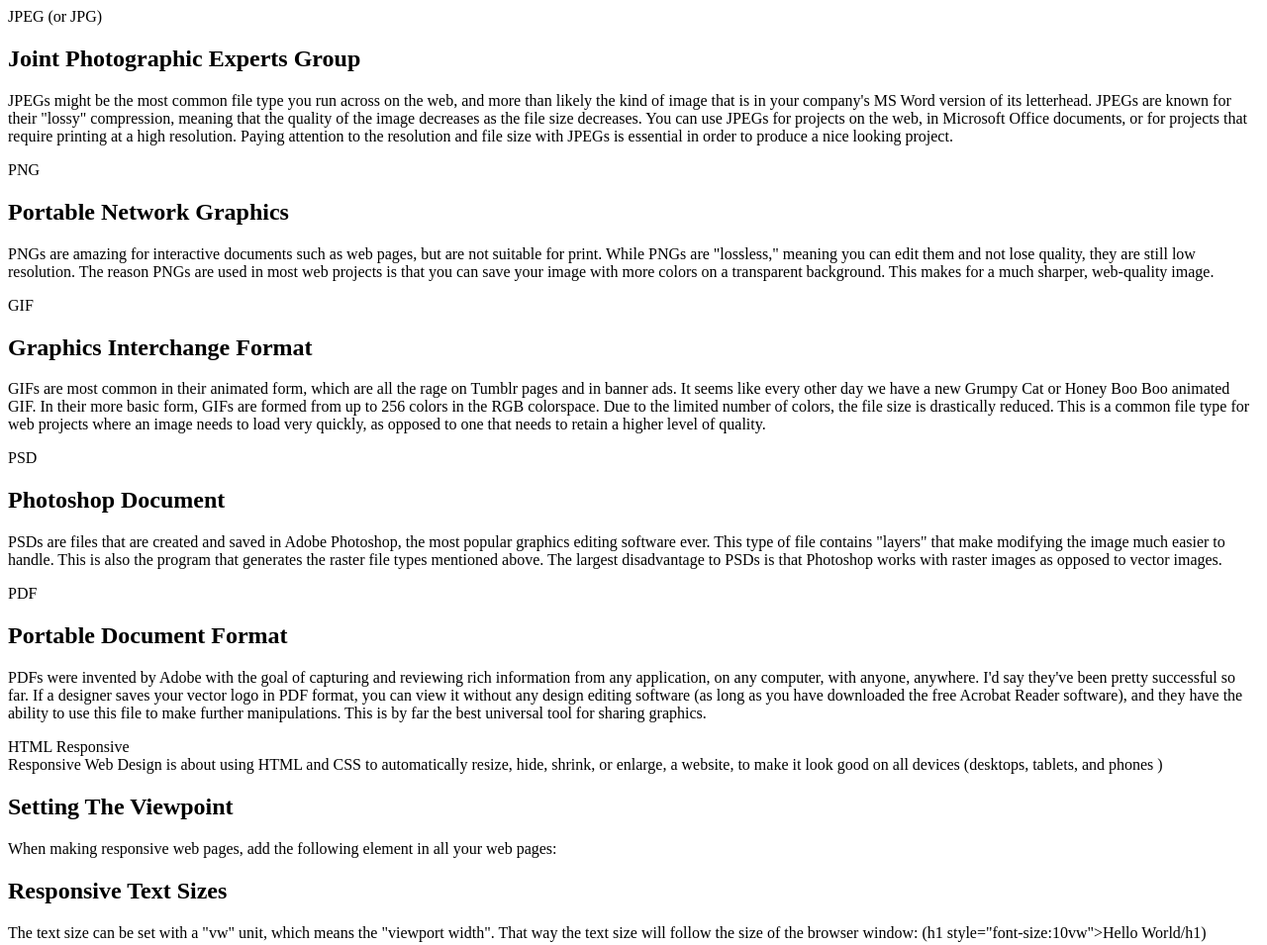
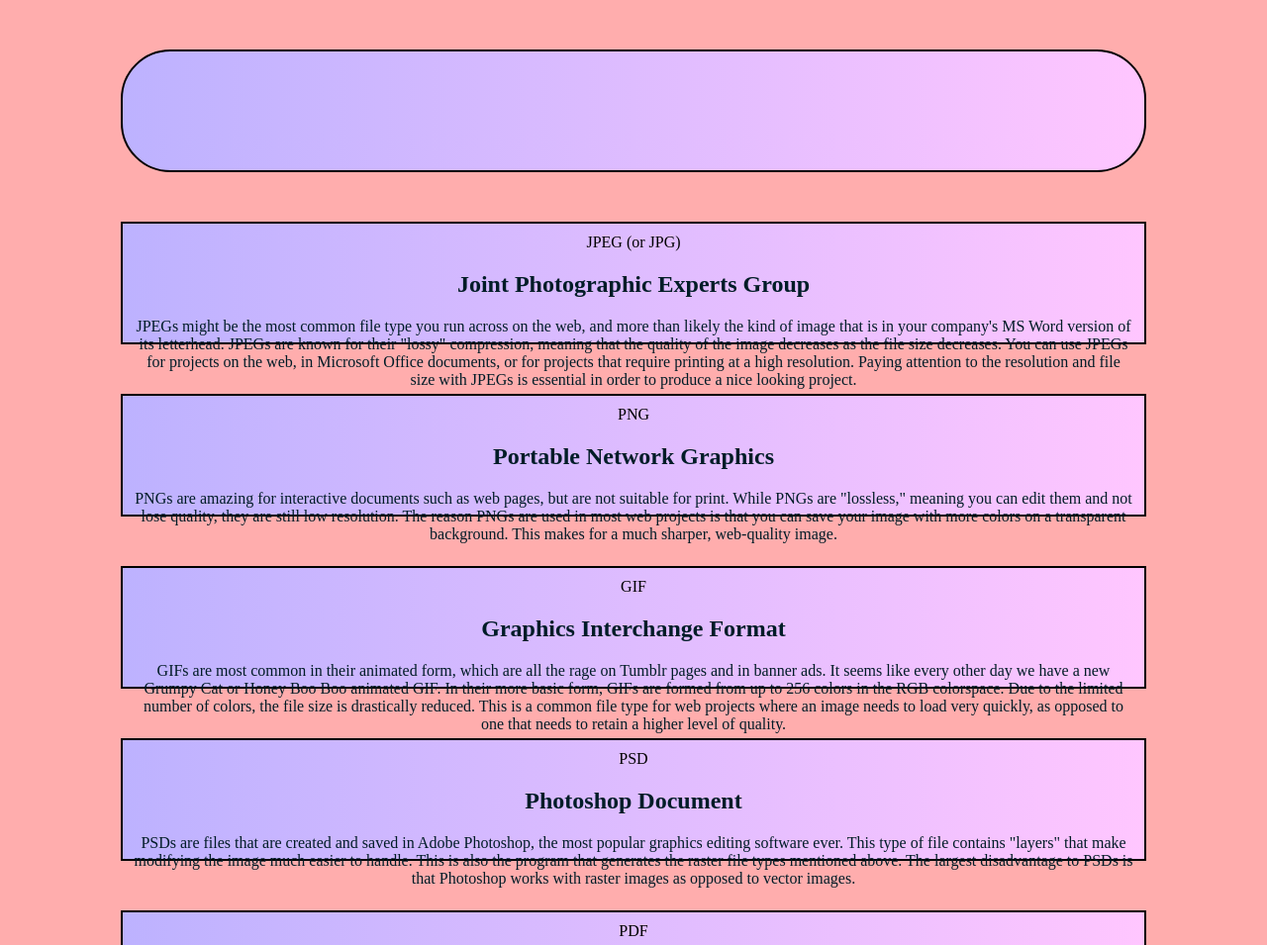
Before and after one commit to EmmaHeath/Lcc-Website-2020, a plain HTML site: page index.html in a window 1280 px wide. Shown: the top 955 px of the page at 99% size. Drawn offline with Linux system fonts and the light colour scheme.

Commit message:
Update index.html

```diff
--- a/index.html
+++ b/index.html
@@ -1,12 +1,100 @@
-
 <!DOCTYPE html>
 <!-- fill later -->
 <style>
-    body {background-color: DDC4DD;}
-    title {color:0F1020}
-    h1 {color: 011C27}
-    h2 {color: 011C27}
-    p {color: 011C27}
+    body {background-color: #FFADAD;}
+    title {color: #0F1020}
+    h1 {color: #011C27}
+    h2 {color: #011C27}
+    p {color: #011C27}
+#H-one
+    {background: linear-gradient(to right, #BDB2FF, #FFC6FF);
+	border: 2px solid #000;
+	padding: 10px;
+	width: 80%;
+	margin: 50px;
+	margin-left: auto;
+	margin-right: auto;
+	height: 100px;
+	text-align: center;
+	border-radius: 50px;}
+
+#one
+        {background: linear-gradient(to right, #BDB2FF, #FFC6FF);
+	border: 2px solid #000;
+	padding: 10px;
+	width: 80%;
+	margin: 50px;
+	margin-left: auto;
+	margin-right: auto;
+	height: 100px;
+	text-align: center; }
+
+#two
+            {background: linear-gradient(to right, #BDB2FF, #FFC6FF);
+	border: 2px solid #000;
+	padding: 10px;
+	width: 80%;
+	margin: 50px;
+	margin-left: auto;
+	margin-right: auto;
+	height: 100px;
+	text-align: center;}
+
+#three
+        {background: linear-gradient(to right, #BDB2FF, #FFC6FF);
+	border: 2px solid #000;
+	padding: 10px;
+	width: 80%;
+	margin: 50px;
+	margin-left: auto;
+	margin-right: auto;
+	height: 100px;
+	text-align: center;}
+
+#four
+            {background: linear-gradient(to right, #BDB2FF, #FFC6FF);
+	border: 2px solid #000;
+	padding: 10px;
+	width: 80%;
+	margin: 50px;
+	margin-left: auto;
+	margin-right: auto;
+	height: 100px;
+	text-align: center;}
+
+#five
+{background: linear-gradient(to right, #BDB2FF, #FFC6FF);
+	border: 2px solid #000;
+	padding: 10px;
+	width: 80%;
+	margin: 50px;
+	margin-left: auto;
+	margin-right: auto;
+	height: 100px;
+	text-align: center;}
+
+#H-two
+{background: linear-gradient(to rigth, #BDB2FF, #FFC6FF);
+	border: 2px solid #000;
+	padding: 10px;
+	width: 80%;
+	margin: 50px;
+	margin-left: auto;
+	margin-right: auto;
+	height: 100px;
+	text-align: center;
+	border-radius: 50px;}
+
+#six
+{background: linear-gradient(to right, #BDB2FF, #FFC6FF);
+	border: 2px solid #000;
+	padding: 10px;
+	width: 80%;
+	margin: 50px;
+	margin-left: auto;
+	margin-right: auto;
+	height: 100px;
+	text-align: center;}
 
 </style>
 <html>
```
